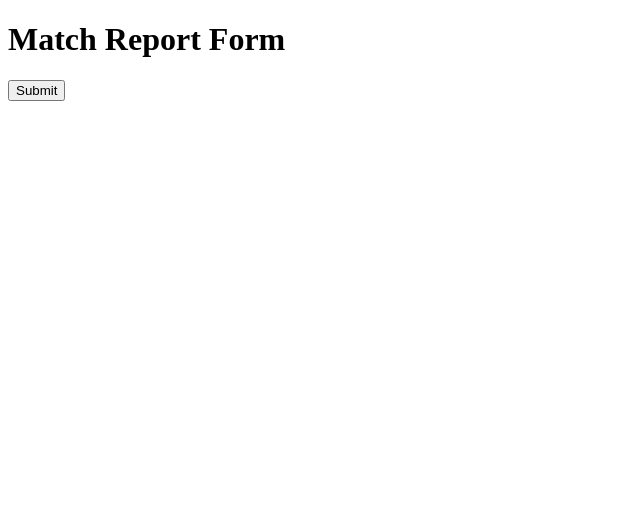
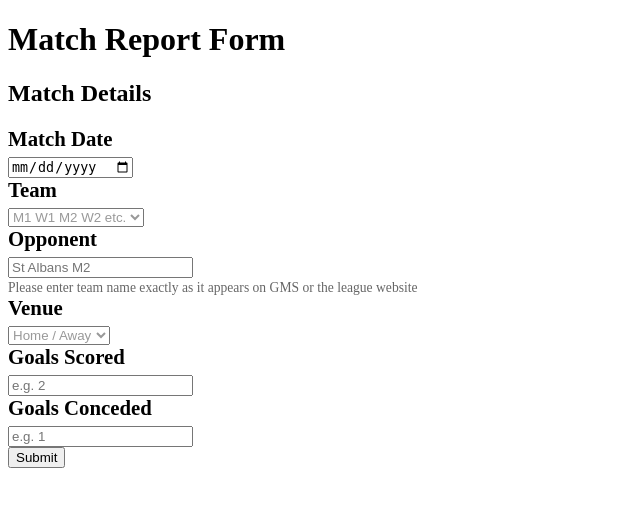
Before and after one commit to JuvrajSingh/OHHC-Match-Report-Form, a Flask app: page / in a window 1280 px wide. Shown: the top 507 px of the page, without its empty margins (0-640 px from the left). Run offline with Flask 3, Linux system fonts and the light colour scheme.

Commit message:
Made first half of the form (Match details) with very basic styling

```diff
--- a/static/style.css
+++ b/static/style.css
@@ -0,0 +1,24 @@
+/* turns label into block element and styles it to look like h3 */
+label {
+    display: block;
+    font-size: 1.3em;
+    font-weight: bold;
+    margin-bottom: 6px;
+}
+
+/* on dropdown list: displays placeholder as grey,
+and makes real options black (some browsers need this manual override) */
+select:required:invalid {
+    color: #999;
+}
+select option {
+    color: #000;
+}
+
+/* styling form question sublabel */
+.form-help {
+    display: block;      /* makes it appear on its own line */
+    font-size: 0.85em;   /* smaller text */
+    color: #666;         /* gray, subtle */
+    margin-top: 2px;     /* a bit of spacing from the input */
+}
--- a/templates/index.html
+++ b/templates/index.html
@@ -8,7 +8,7 @@
         <meta charset="utf-8">
         <meta name="viewport" content="width=device-width, initial-scale=1, shrink-to-fit=no">
 
-        <link href="/static/style.css" rel="stylesheet">
+        <link rel="stylesheet" href="{{ url_for('static', filename='style.css') }}">
 
         <title>Match Report Form</title>
 
@@ -18,7 +18,69 @@
         <h1>Match Report Form</h1>
 
         <form action="/" method="post">
-            <input type="submit" value="Submit">
+            <h2>Match Details</h2>
+
+            <div>
+                <label for="match_date">Match Date</label>
+                <input type="date"
+                id="match_date"
+                name="match_date"
+                min="2024-01-01"
+                required>
+            </div>
+
+            <div>
+                <label for="team">Team</label>
+                <select id="team" name="team" required>
+                    <option value="" disabled selected hidden>M1 W1 M2 W2 etc.</option>
+                    <option value="M1">M1</option>
+                    <option value="M2">M2</option>
+                </select>
+            </div>
+
+            <div>
+                <label for="opponent">Opponent</label>
+                <input type="text"
+                id="opponent"
+                name="opponent"
+                placeholder="St Albans M2"
+                required
+                aria-describedby="opponent_help">
+                <small id="opponent_help" class="form-help">Please enter team name exactly as it appears on GMS or the league website</small>
+            </div>
+
+            <div>
+                <label for="venue">Venue</label>
+                <select id="venue" name="venue" required>
+                    <option value="" disabled selected hidden>Home / Away</option>
+                    <option value="Home">Home</option>
+                    <option value="Away">Away</option>
+                </select>
+            </div>
+
+            <div>
+                <label for="scored">Goals Scored</label>
+                <input type="number"
+                id="scored"
+                name="goals_scored"
+                placeholder="e.g. 2"
+                min="0"
+                required>
+            </div>
+
+            <div>
+                <label for="conceded">Goals Conceded</label>
+                <input type="number"
+                id="conceded"
+                name="goals_conceded"
+                placeholder="e.g. 1"
+                min="0"
+                required>
+            </div>
+
+            <div>
+                <button type="submit">Submit</button>
+            </div>
         </form>
 
     </body>
```
